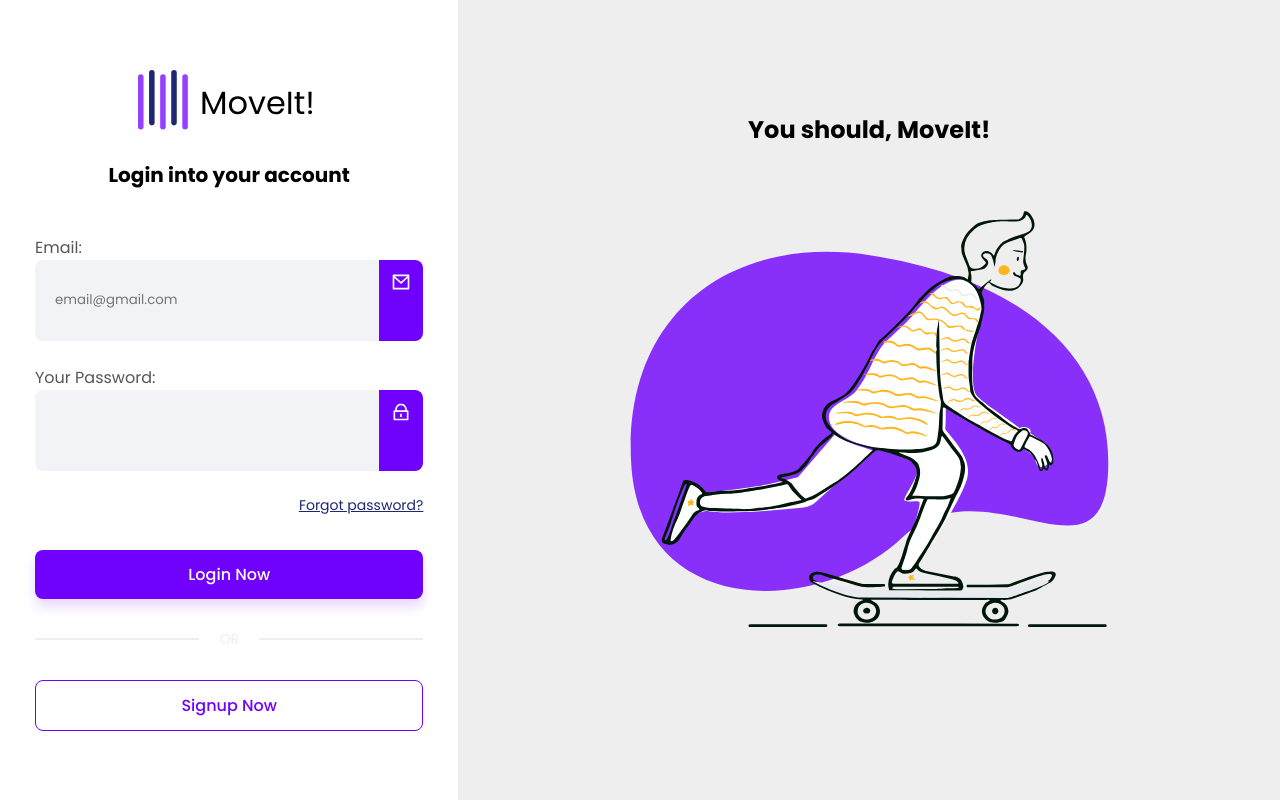
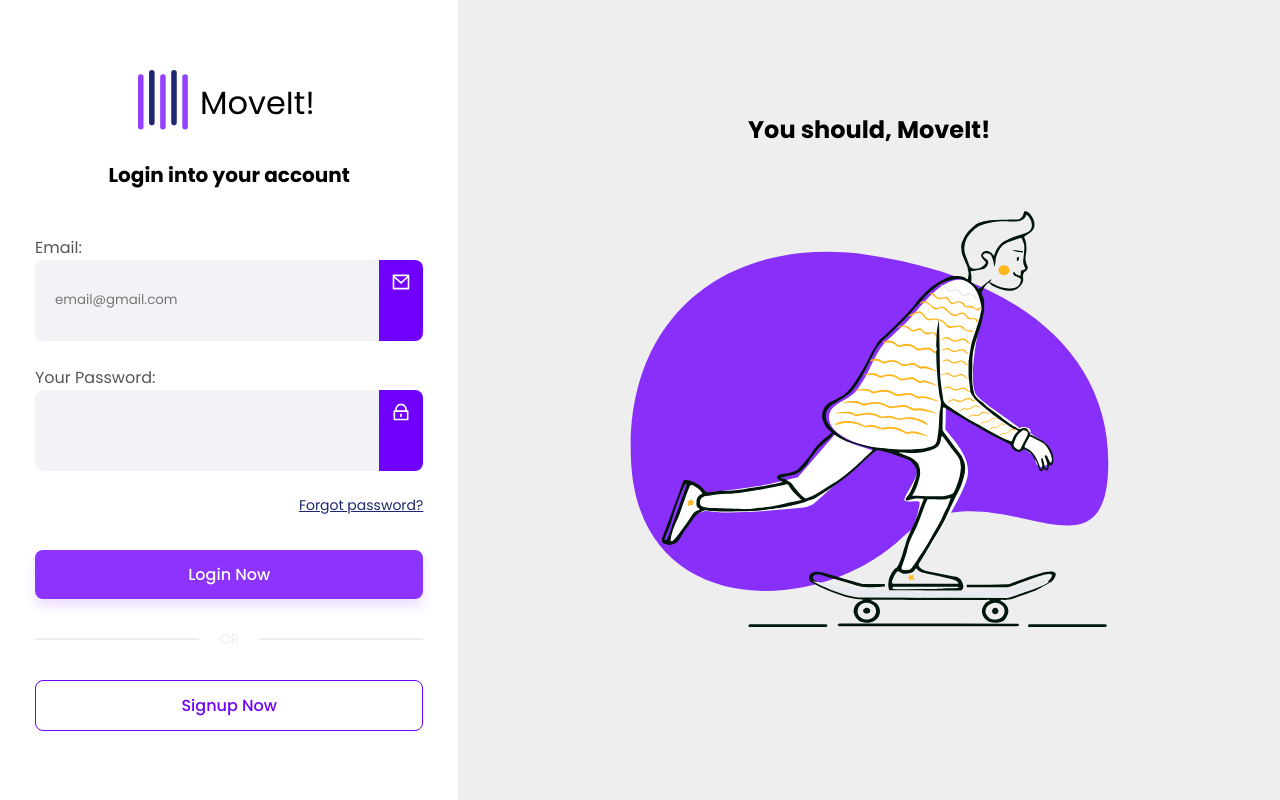
Before and after one commit to allmuniz/front-pagina-login, an Angular app: page /login in a window 1280 px wide. Built offline with nearby package versions, Linux system fonts and the light colour scheme.

Commit message:
feat(disabled): Creating method to disabled button

```diff
--- a/src/app/components/default-login-layout/default-login-layout.component.css
+++ b/src/app/components/default-login-layout/default-login-layout.component.css
@@ -71,6 +71,11 @@ main{
 
                 background: transparent;
 
+                &:disabled{
+                    opacity: 0.8;
+                    cursor: default;
+                }
+
                 &.btn-primary{
                     background-color: var(--primary-color);
                     color: white;
--- a/src/app/components/default-login-layout/default-login-layout.component.html
+++ b/src/app/components/default-login-layout/default-login-layout.component.html
@@ -5,7 +5,13 @@
         <ng-content></ng-content>
         <div class="btn-wrapper">
 
-            <button class="btn-primary" (click)="submit()">{{ primaryButtonText }}</button>
+            <button
+                class="btn-primary"
+                (click)="submit()"
+                [disabled]="disablePrimaryBtn"
+            >
+                {{ primaryButtonText }}
+            </button>
             <div class="divider">
                 <div></div>
                 <span>OR</span>
--- a/src/app/components/default-login-layout/default-login-layout.component.ts
+++ b/src/app/components/default-login-layout/default-login-layout.component.ts
@@ -10,6 +10,7 @@ export class DefaultLoginLayoutComponent {
 
   @Input() title: String = "";
   @Input() primaryButtonText: String = "";
+  @Input() disablePrimaryBtn: boolean = true;
   @Input() secundaryButtonText: String = "";
 
   @Output("submit") onSubmit = new EventEmitter();
--- a/src/app/pages/login/login.component.html
+++ b/src/app/pages/login/login.component.html
@@ -4,6 +4,7 @@
     secundaryButtonText="Signup Now"
     (submit)="submit()"
     (navigate)="navigate()"
+    [disablePrimaryBtn]="!loginForm.valid"
 >
     <form [formGroup]="loginForm">
         <app-primary-input
```
